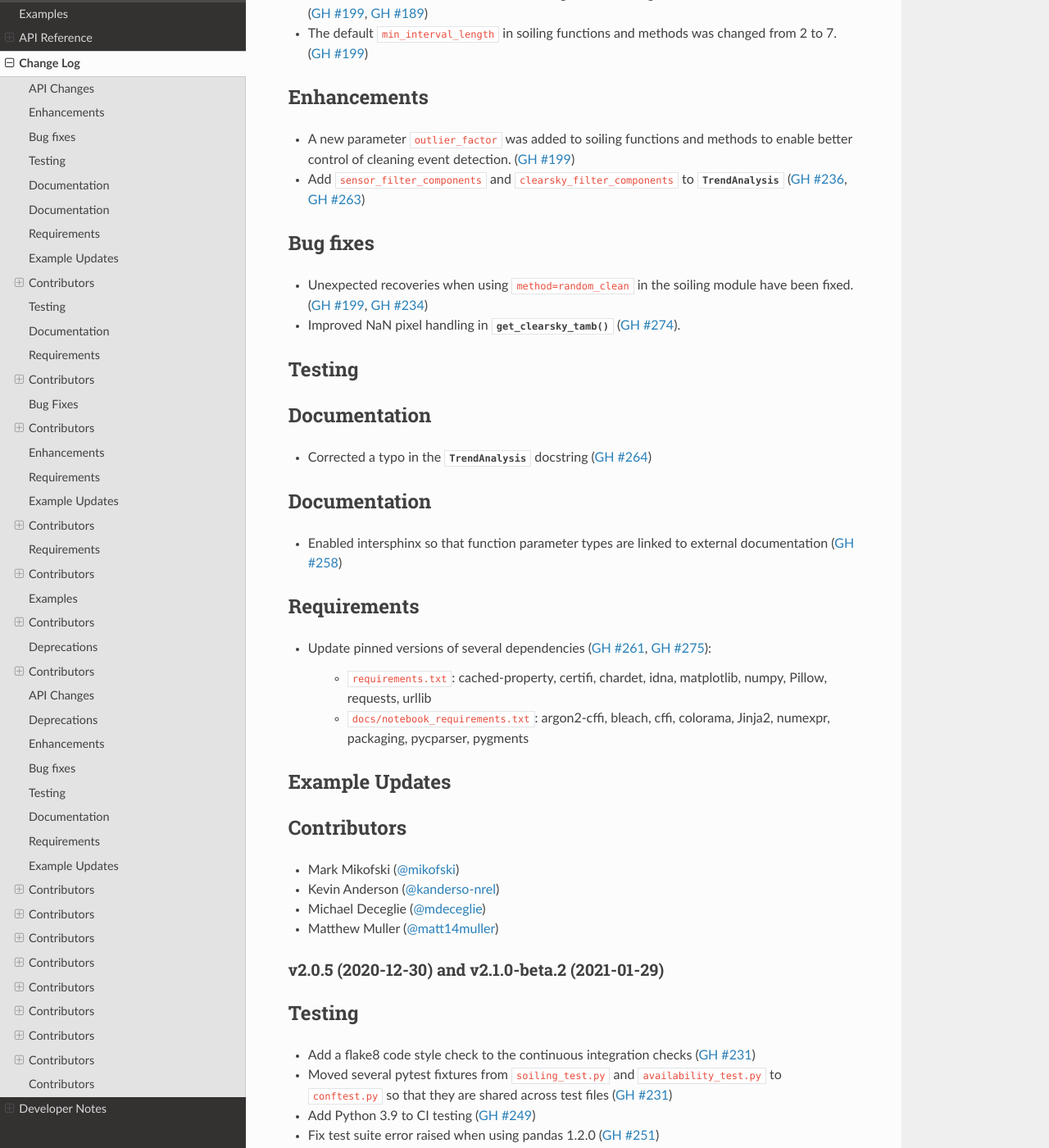
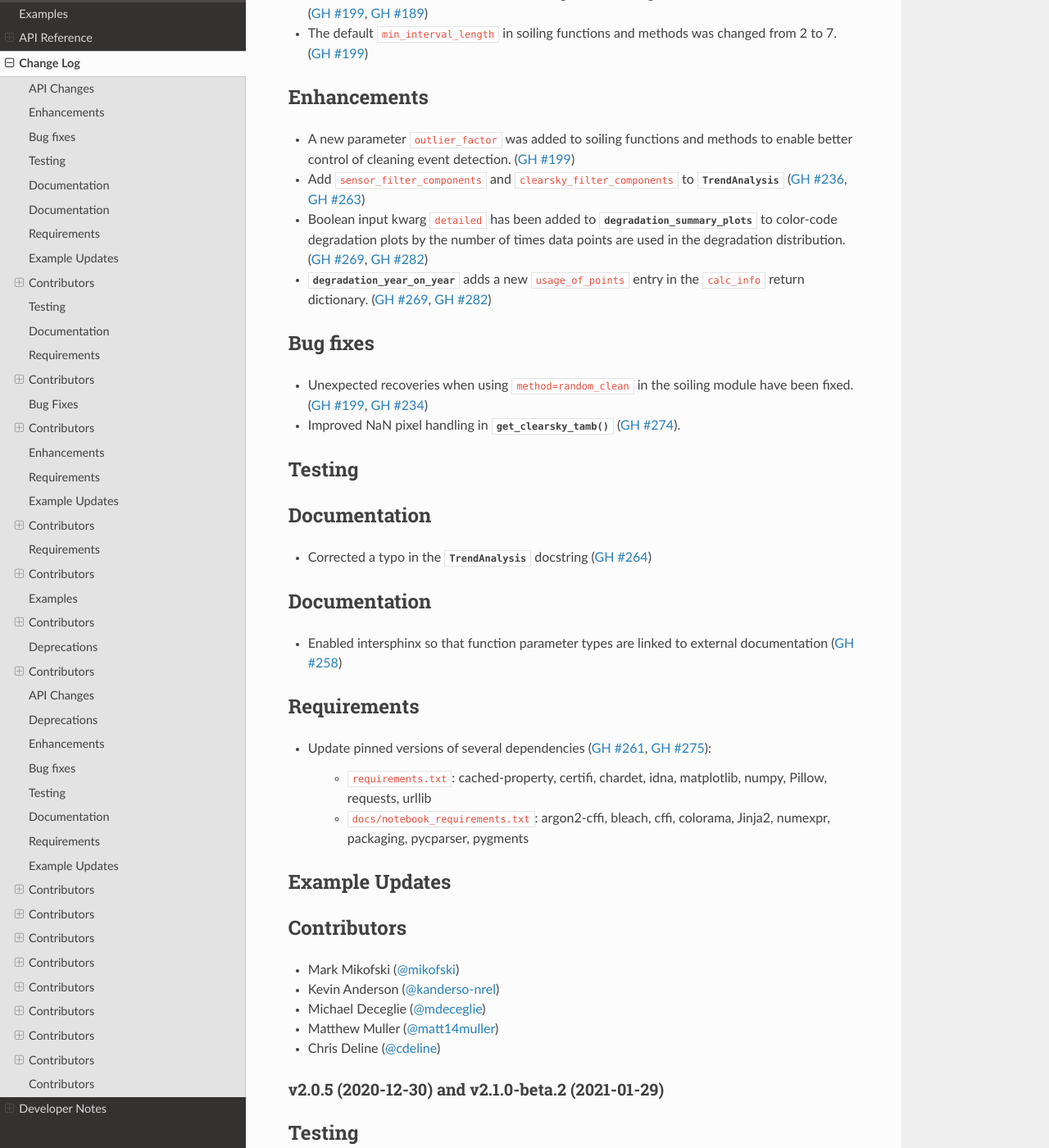
Before and after one commit to NREL/rdtools, a Sphinx documentation site: the page built from docs/sphinx/source/changelog.rst, in a window 1280 px wide and 1400 px high, scrolled down 430 px. Shown: the whole window at 82% size. Built offline with Sphinx 7.4.7 and the Read the Docs theme 2.0.0, drawn with Linux system fonts in a browser that asks for light colours; pages that are not in the unit, such as notebooks, are missing from menus.

Commit message:
Update plotting docstring. Add changelog entry.

```diff
--- a/docs/sphinx/source/changelog/pending.rst
+++ b/docs/sphinx/source/changelog/pending.rst
@@ -29,6 +29,15 @@ Enhancements
 
 * Add ``sensor_filter_components`` and ``clearsky_filter_components`` to
   :py:class:`~rdtools.analysis_chains.TrendAnalysis` (:issue:`236`, :pull:`263`)
+
+* Boolean input kwarg ``detailed`` has been added to
+  :py:class:`~rdtools.plotting.degradation_summary_plots` to color-code
+  degradation plots by the number of times data points are used in the
+  degradation distribution. (:issue:`269`, :pull:`282`)
+
+* :py:class:`~rdtools.degradation.degradation_year_on_year` adds a new
+  ``usage_of_points`` entry in the ``calc_info`` return dictionary.
+  (:issue:`269`, :pull:`282`)
 
 
 Bug fixes
@@ -75,3 +84,4 @@ Contributors
 * Kevin Anderson (:ghuser:`kanderso-nrel`)
 * Michael Deceglie (:ghuser:`mdeceglie`)
 * Matthew Muller (:ghuser:`matt14muller`)
+* Chris Deline (:ghuser:`cdeline`)
```
Also changed, not shown: 1 other file.
